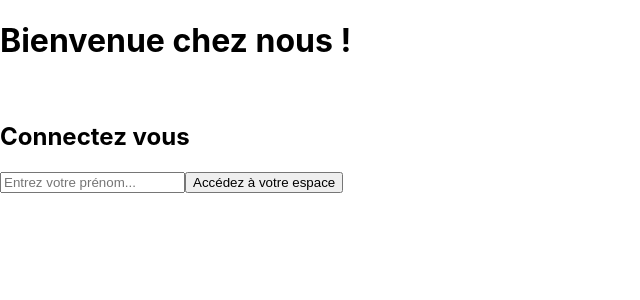
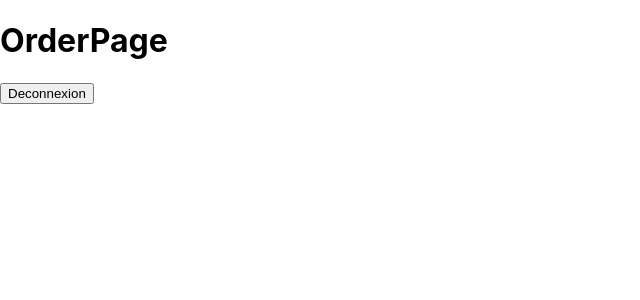
Before and after one commit to bem630/crazee-burgers, a React (Create React App) app: page /order in a window 1280 px wide. Shown: the top 300 px of the page, without its empty margins (0-640 px from the left). Built offline with nearby package versions, Linux system fonts and the light colour scheme.

Commit message:
✨ F02: App > Install routing system

```diff
--- a/src/App.js
+++ b/src/App.js
@@ -1,9 +1,16 @@
+import { Route, Routes } from 'react-router-dom';
 import LoginPage from './components/pages/login/LoginPage';
+import OrderPage from './components/pages/order/OrderPage';
+import ErrorPage from './components/pages/error/ErrorPage';
 
 function App() {
   return (
     <div className="App">
-      <LoginPage/>
+      <Routes>
+        <Route path='/' element = {<LoginPage/>} />
+        <Route path='/order' element = {<OrderPage/>} />
+        <Route path='*' element = {<ErrorPage/>} />
+      </Routes>
     </div>
   );
 }
--- /dev/null
+++ b/src/components/pages/error/ErrorPage.js
@@ -0,0 +1,7 @@
+const ErrorPage = () => {
+    return (
+        <div>ErrorPage</div>
+     );
+}
+
+export default ErrorPage;
--- a/src/components/pages/login/LoginForm.js
+++ b/src/components/pages/login/LoginForm.js
@@ -1,4 +1,6 @@
 import { useState } from "react";
+import { Link } from "react-router-dom";
+//import OrderPage from "../order/OrderPage";
 
 const LoginForm = () => {
         // state
@@ -7,7 +9,6 @@ const LoginForm = () => {
         // comportements
         const handleSubmit = (e) => {
         e.preventDefault();
-        alert(`Bonjour ${inputValues}`)
         setInputValue("");
         }
         const handleChange = (e) => {
--- a/src/components/pages/order/OrderPage.js
+++ b/src/components/pages/order/OrderPage.js
@@ -1,6 +1,11 @@
+import { Link } from "react-router-dom";
+
 const OrderPage = () => {
     return (
-        <div>OrderPage</div>
+        <div>
+            <h1>OrderPage</h1>
+            <Link to={'/'}><button>Deconnexion</button></Link>
+        </div>
      );
 }
 
--- a/src/index.js
+++ b/src/index.js
@@ -3,11 +3,14 @@ import ReactDOM from 'react-dom/client';
 import './index.css';
 import App from './App';
 import reportWebVitals from './reportWebVitals';
+import { BrowserRouter as Router } from 'react-router-dom';
 
 const root = ReactDOM.createRoot(document.getElementById('root'));
 root.render(
   <React.StrictMode>
-    <App />
+    <Router>
+      <App />
+    </Router>
   </React.StrictMode>
 );
 
```
